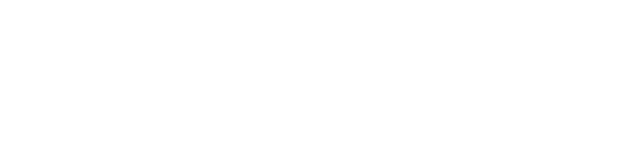
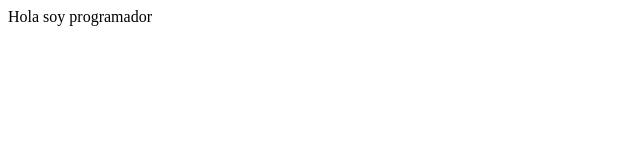
Before and after one commit to CarlosAlberto190502/Portafolio, a plain HTML site: page index.html in a window 1280 px wide. Shown: the whole page, without its empty margins (0-640 px from the left). Drawn offline with Linux system fonts and the light colour scheme.

Commit message:
Update index.html

```diff
--- a/index.html
+++ b/index.html
@@ -7,6 +7,6 @@
     <title>Perfil Web</title>
 </head>
 <body>
-
+    Hola soy programador
 </body>
 </html>
```
